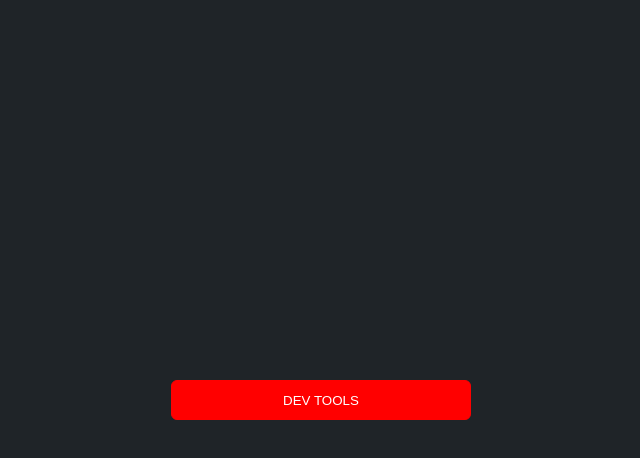
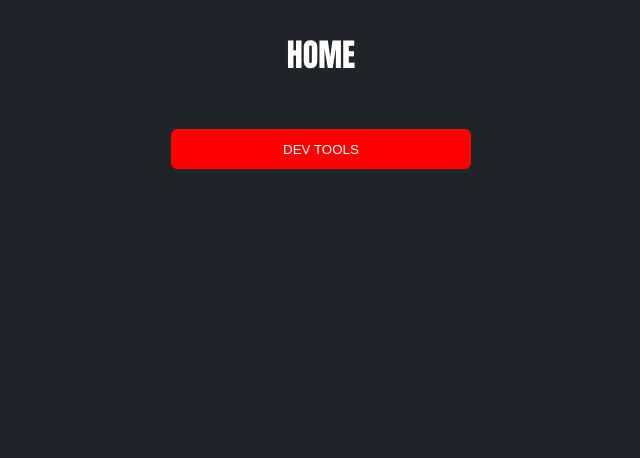
Before and after one commit to devpelux/devpelux, a plain HTML site: page index.html in a window 1280 px wide. Shown: the whole page, without its empty margins (319-959 px from the left). Drawn offline with Linux system fonts and the light colour scheme; files whose address does not match are found by name.

Commit message:
Fixed title not displaying correctly.

```diff
--- a/devtools/res/index.css
+++ b/devtools/res/index.css
@@ -18,8 +18,11 @@ h1 {
     padding: 20px;
 }
 
+.title {
+    padding: 10px;
+}
+
 .btn-list {
-    position: absolute;
 	margin: auto;
 	top:0;
 	bottom: 0;
--- a/githubdeploycleaner/res/index.css
+++ b/githubdeploycleaner/res/index.css
@@ -29,10 +29,13 @@ h6 {
     padding: 4px;
 }
 
+.title {
+    padding: 10px;
+}
+
 .form {
-    position: absolute;
 	margin: auto;
-	top:0;
+	top: 0;
 	bottom: 0;
 	left: 0;
 	right: 0;
--- a/index.html
+++ b/index.html
@@ -9,6 +9,11 @@
         <title>devpelux</title>
     </head>
     <body>
+        <div class="title">
+            <h1>HOME</h1>
+        </div>
+
+        <div>
             <div class="btn-list">
                 <div class="input-btn">
                     <input type="button"
@@ -17,5 +22,6 @@
                            class="button"/>
                 </div>
             </div>
+        </div>
     </body>
 </html>
--- a/res/index.css
+++ b/res/index.css
@@ -18,8 +18,11 @@ h1 {
     padding: 20px;
 }
 
+.title {
+    padding: 10px;
+}
+
 .btn-list {
-    position: absolute;
 	margin: auto;
 	top:0;
 	bottom: 0;
```
Also changed, not shown: devtools/index.html (+4 -0 lines), githubdeploycleaner/index.html (+4 -0 lines). Lines whose indentation alone changed are shown as unchanged.
